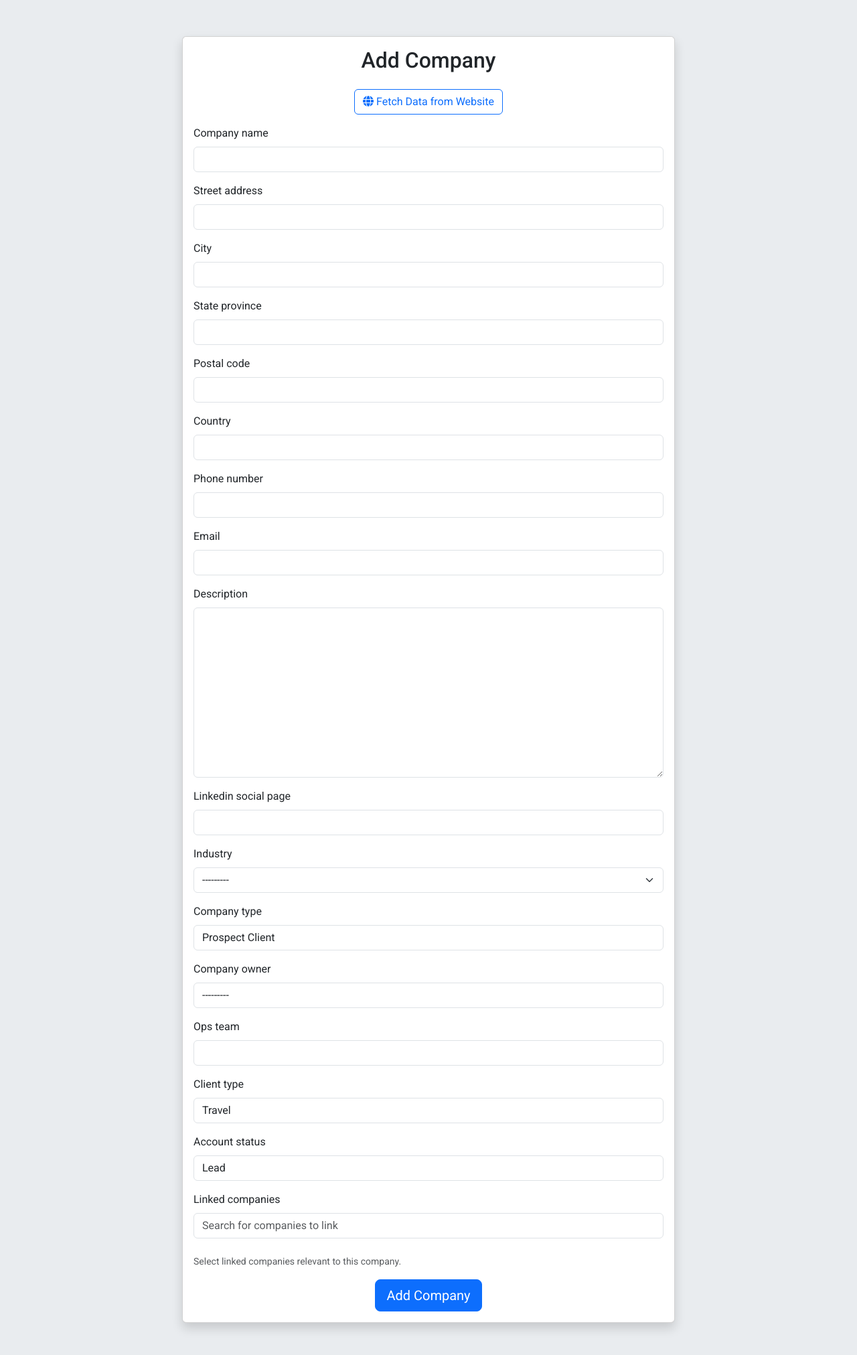
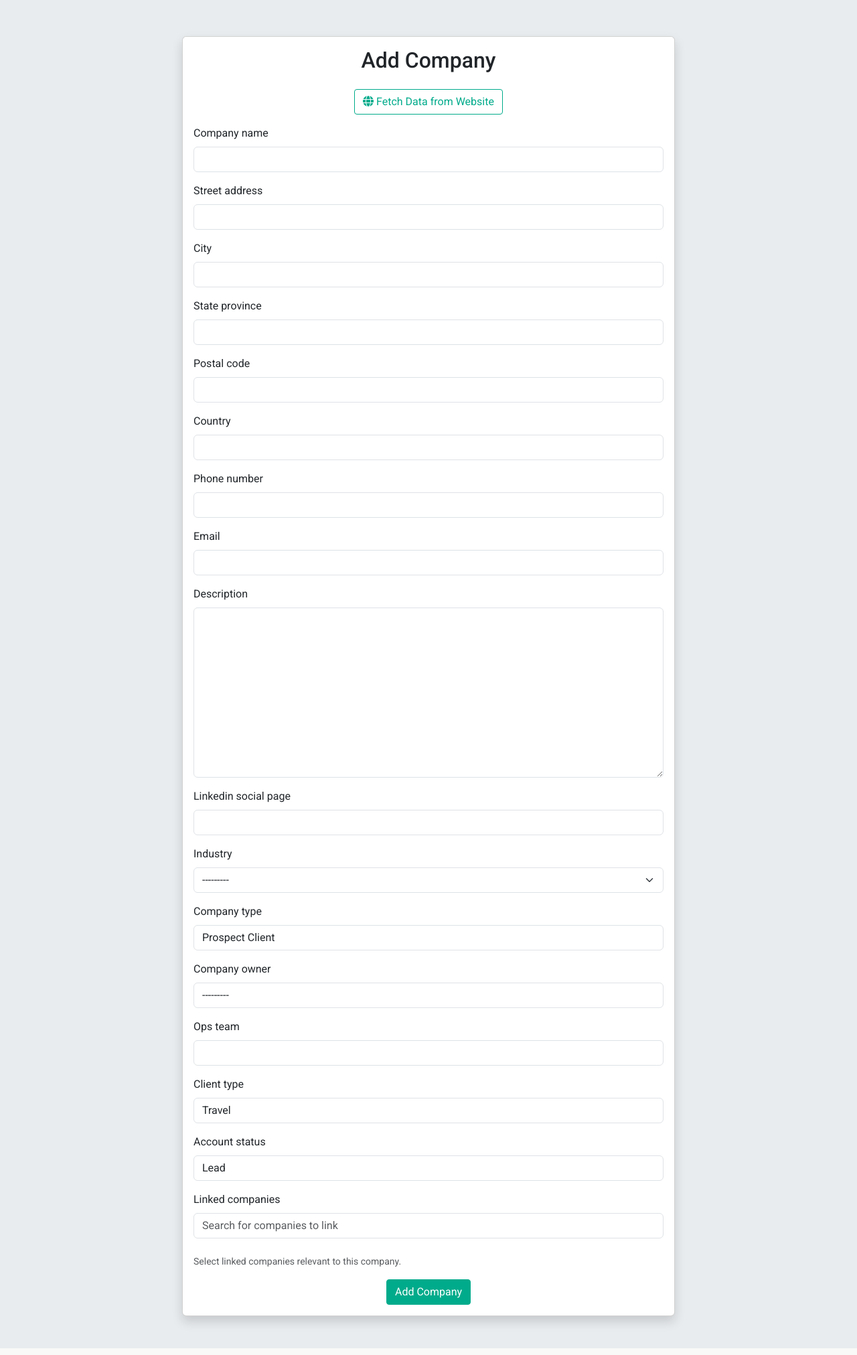
Before and after one commit to Ty-Thetravelguy/travault-v2-mp4, a Django app: page /crm/add_company/ in a window 1280 px wide. Shown: the part 90-2113 px from the top of the page at 67% size. Run offline with Django 5.2, Linux system fonts and the light colour scheme; the visitor is signed in with stand-in values (Sample User, id 1); data comes from the database, SQL or seed files in the repository; parts of the project's set-up code (start-up, migrations or seed data) failed here and were passed over; some libraries are stand-ins or nearby versions.

Commit message:
change color of buttoms

```diff
--- a/travault_crm/crm/templates/crm/add_company.html
+++ b/travault_crm/crm/templates/crm/add_company.html
@@ -16,7 +16,7 @@
 
                         <!-- Fetch Data Button -->
                         <div class="text-center mb-3">
-                            <button id="fetchCompanyDataBtn" class="btn btn-outline-primary" data-bs-toggle="modal"
+                            <button id="fetchCompanyDataBtn" class="btn btn-green" data-bs-toggle="modal"
                                 data-bs-target="#companyModal">
                                 <i class="fas fa-globe"></i> Fetch Data from Website
                             </button>
@@ -56,7 +56,7 @@
                             </div>
                             {% endfor %}
                             <div class="text-center">
-                                <button type="submit" class="btn btn-primary btn-lg">Add Company</button>
+                                <button type="submit" class="btn btn-green-inverse btn-lg">Add Company</button>
                             </div>
                         </form>
                     </div>
--- a/travault_crm/crm/templates/crm/add_company_notes.html
+++ b/travault_crm/crm/templates/crm/add_company_notes.html
@@ -26,8 +26,6 @@
 
                 <div class="card shadow">
                     <div class="card-body">
-                        <h2 class="card-title text-center mb-4">Add Company Notes</h2>
-
                         <form method="post" action="#" id="addCompanyNotesForm">
                             {% csrf_token %}
                             {% for field_pair in field_pairs %}
@@ -58,7 +56,7 @@
                             </div>
                             {% endfor %}
                             <div class="text-center mt-4">
-                                <button type="submit" class="btn btn-primary btn-lg">Add Company Notes</button>
+                                <button type="submit" class="btn btn-green-inverse btn-lg">Add Company Notes</button>
                             </div>
                         </form>
                     </div>
--- a/travault_crm/crm/templates/crm/add_contact.html
+++ b/travault_crm/crm/templates/crm/add_contact.html
@@ -55,7 +55,7 @@
                             {% endif %}
                             {% endfor %}
                             <div class="text-center">
-                                <button type="submit" class="btn btn-primary btn-lg">Add Contact</button>
+                                <button type="submit" class="btn btn-green-inverse btn-lg">Add Contact</button>
                             </div>
                         </form>
                     </div>
--- a/travault_crm/crm/templates/crm/company_detail.html
+++ b/travault_crm/crm/templates/crm/company_detail.html
@@ -515,7 +515,7 @@
                                     <div class="modal-footer">
                                         <button type="button" class="btn btn-secondary"
                                             data-bs-dismiss="modal">Cancel</button>
-                                        <button type="submit" class="btn btn-primary">Add Fee</button>
+                                        <button type="submit" class="btn btn-green-inverse">Add Fee</button>
                                     </div>
                                 </form>
                             </div>
```
